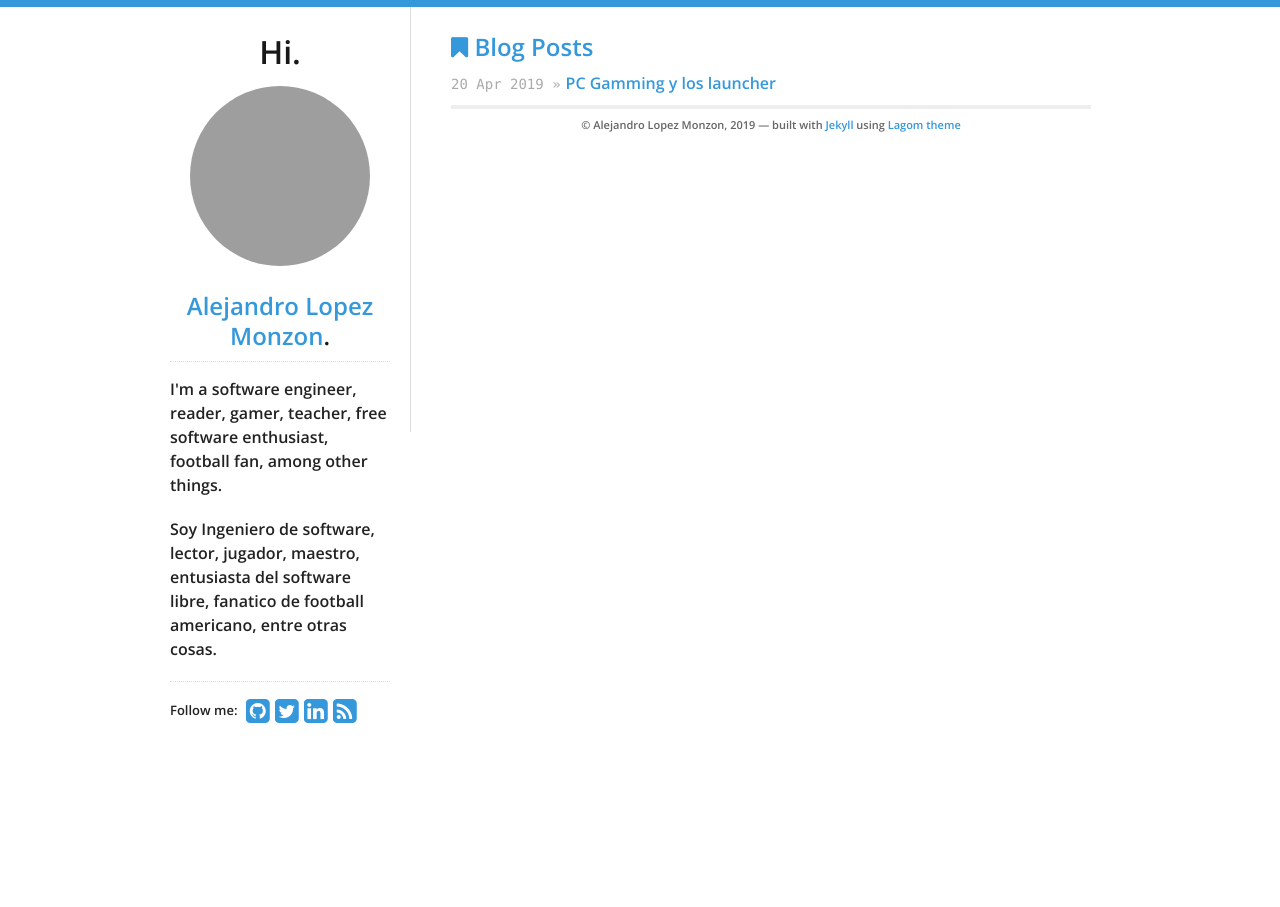
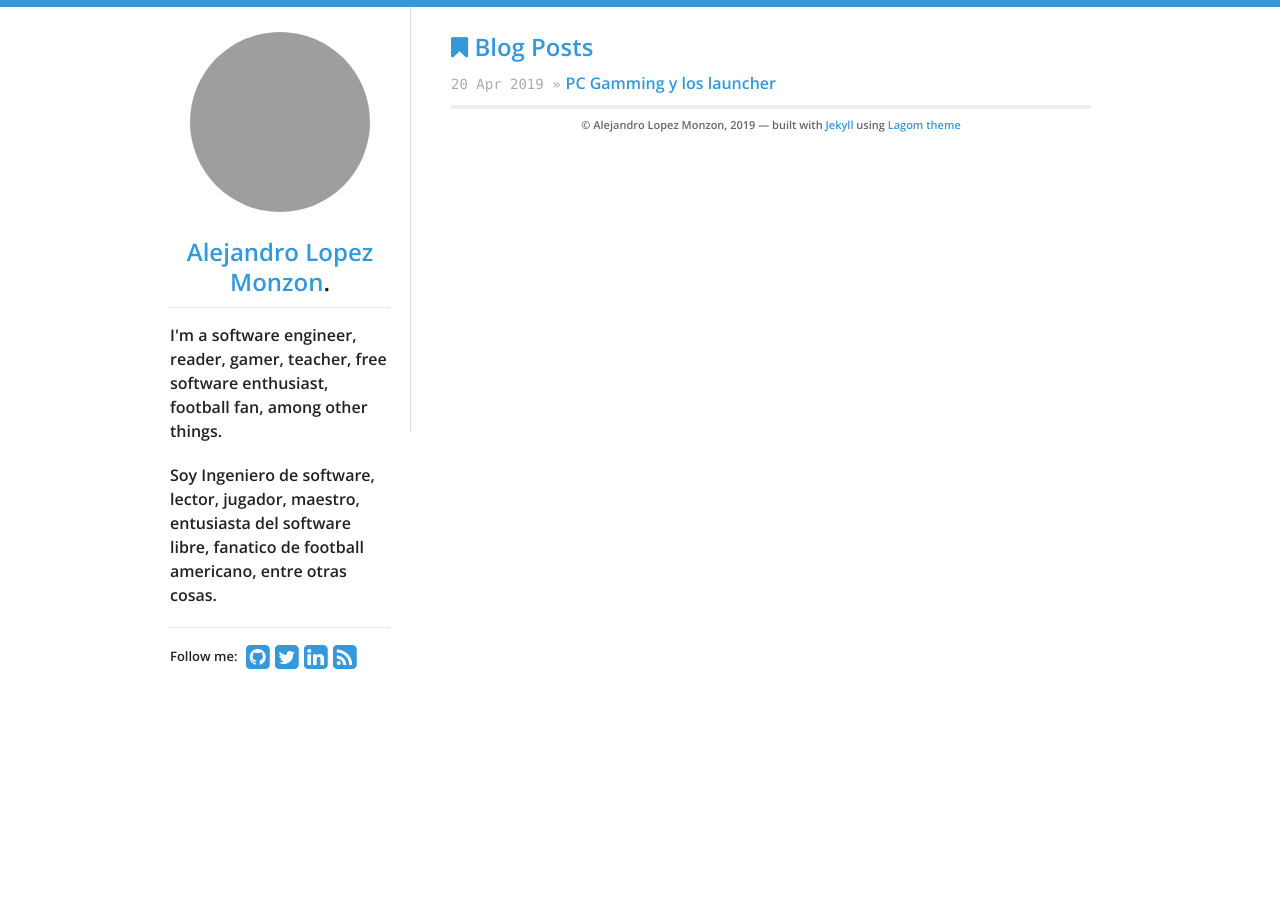
Before and after one commit to alexlm78/alexlm78.github.io, a Jekyll site: the page built from index.html, in a window 1280 px wide. Built offline with Jekyll 4.4.1, drawn with Linux system fonts in a browser that asks for light colours; grey boxes are pictures that could not be loaded.

Commit message:
Elimino el Hi inicial

```diff
--- a/_includes/sidebar.html
+++ b/_includes/sidebar.html
@@ -1,5 +1,4 @@
 <nav>
-  <h1>Hi.</h1>
   <a href="/">
     {% if site.data.theme.social.gravatar %}
     <img src="http://www.gravatar.com/avatar/{{ site.data.theme.social.gravatar }}?s=200" id="gravatar" alt="My photo"/>
```
